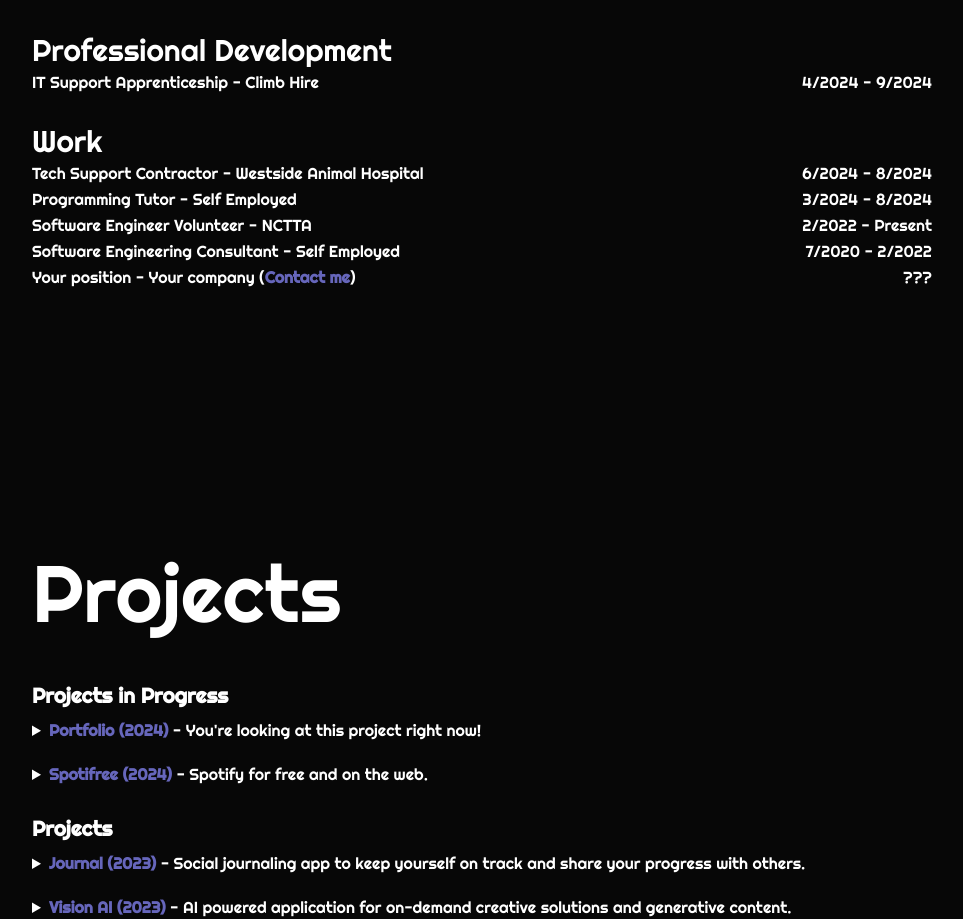
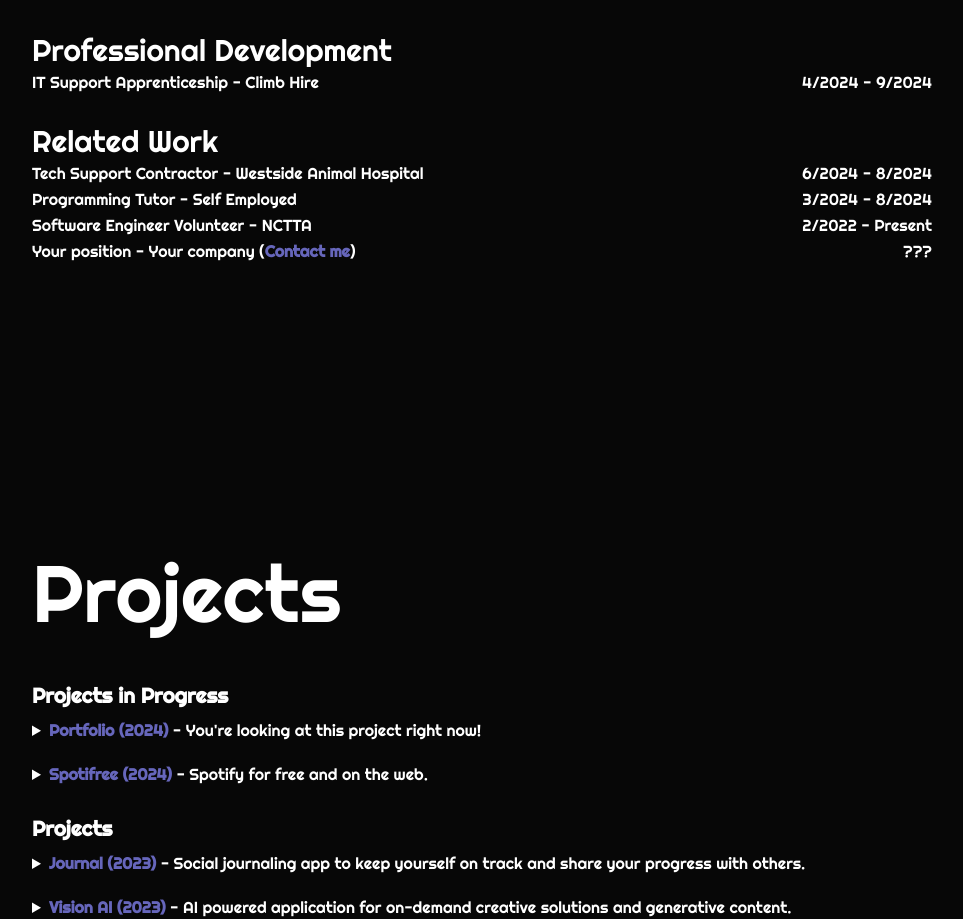
Before and after one commit to yinghaoawang/yinghaowang.com, a React (Vite) app: page / in a window 1280 px wide. Shown: the part 1217-2136 px from the top of the page, without its empty margins (158-1121 px from the left). Built offline with nearby package versions, Linux system fonts and the light colour scheme.

Commit message:
remove swe consultant

```diff
--- a/src/components/Experience.jsx
+++ b/src/components/Experience.jsx
@@ -29,7 +29,7 @@ export default function Experience() {
           </div>
         </div>
         <div className='section'>
-          <div className='section-header'>Work</div>
+          <div className='section-header'>Related Work</div>
           <div className='entry'>
             <div>Tech Support Contractor - Westside Animal Hospital</div>
             <div>6/2024 - 8/2024</div>
@@ -43,10 +43,6 @@ export default function Experience() {
             <div>2/2022 - Present</div>
           </div>
           <div className='entry'>
-            <div>Software Engineering Consultant - Self Employed</div>
-            <div>7/2020 - 2/2022</div>
-          </div>
-          <div className='entry'>
             <div>
               Your position - Your company (
               <a href='#construction'>Contact me</a>)
```
